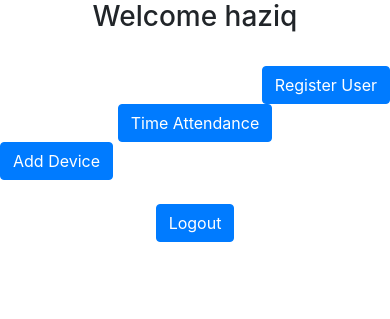
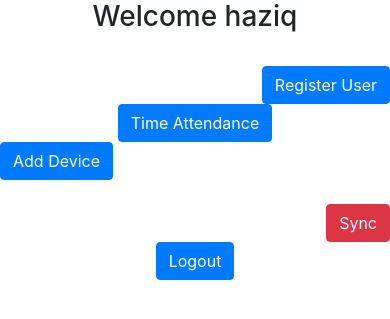
Before and after one commit to haziqnorisham/FaceRecTA, a Django app: page /administrator/ in a window 390 px wide. Shown: the part 127-446 px from the top of the page. Run offline with Django 3.2, Linux system fonts and the light colour scheme; a user stored in the database is signed in; some libraries are stand-ins or nearby versions.

Commit message:
adding sync button

```diff
--- a/BewardFaceTerminal/views.py
+++ b/BewardFaceTerminal/views.py
@@ -72,7 +72,7 @@ def index(request):
     imgdata = base64.b64decode(new_string)
     id = str(uuid.uuid1())
     #filename = 'C:/Users/Haziq/Desktop'+id+'.jpg'  # I assume you have a way of picking unique filenames
-    filename = 'C:/Users/Haziq/Desktop/img.jpg'  # I assume you have a way of picking unique filenames
+    filename = 'img.jpg'  # I assume you have a way of picking unique filenames
     with open(filename, 'wb') as f:
         f.write(imgdata)
 
--- a/administrator/urls.py
+++ b/administrator/urls.py
@@ -4,4 +4,5 @@ from . import views
 urlpatterns = [
     path('', views.home, name='administrator_home'),
     path('registration/', views.registration, name='registration'),
+    path('Sync/', views.sync, name='Sync'),
 ]
--- a/administrator/views.py
+++ b/administrator/views.py
@@ -1,6 +1,8 @@
 from django.contrib import messages
 from django.shortcuts import render
+from django.http import HttpResponse
 from django.contrib.auth.models import User
+from timeAttendance.models import EmployeeDetail
 from django.contrib.auth.decorators import login_required, user_passes_test
 
 @login_required
@@ -38,3 +40,10 @@ def registration(requests):
     context = {"registered" : registered}
 
     return render(requests, "administrator/registration.html", context)
+
+@login_required
+@user_passes_test(lambda u: u.is_superuser)
+def sync(requests):
+    all_employee = EmployeeDetail.objects.all()
+    print(all_employee)
+    return HttpResponse("<h1>Synching Done</h1>")
--- a/templates/administrator/administrator_home.html
+++ b/templates/administrator/administrator_home.html
@@ -42,14 +42,21 @@
         {% else %}
         <div class="col-sm text-left"><button type="button" class="btn btn-secondary" disabled>Add Device</button></div>
         {% endif %}
+
+
         <div class="col-sm"></div>
     </div>
 
     <br>
 
     <div class="row">
+      <div class="col-sm"></div>
 
-      <div class="col-sm"></div>
+      <div class="col-sm text-right">
+
+        <button type="button" class="btn btn-danger" onclick="window.location.href='/administrator/Sync'"">Sync</button>
+
+      </div>
 
       <div class="col-sm text-center">
         <button type="button" class="btn btn-primary" onclick="window.location.href='/logout'"">Logout</button>
@@ -57,6 +64,8 @@
 
       <div class="col-sm"></div>
 
+      <div class="col-sm"></div>
+
     </div>
 
   </div>
```
Also changed, not shown: db.sqlite3.
